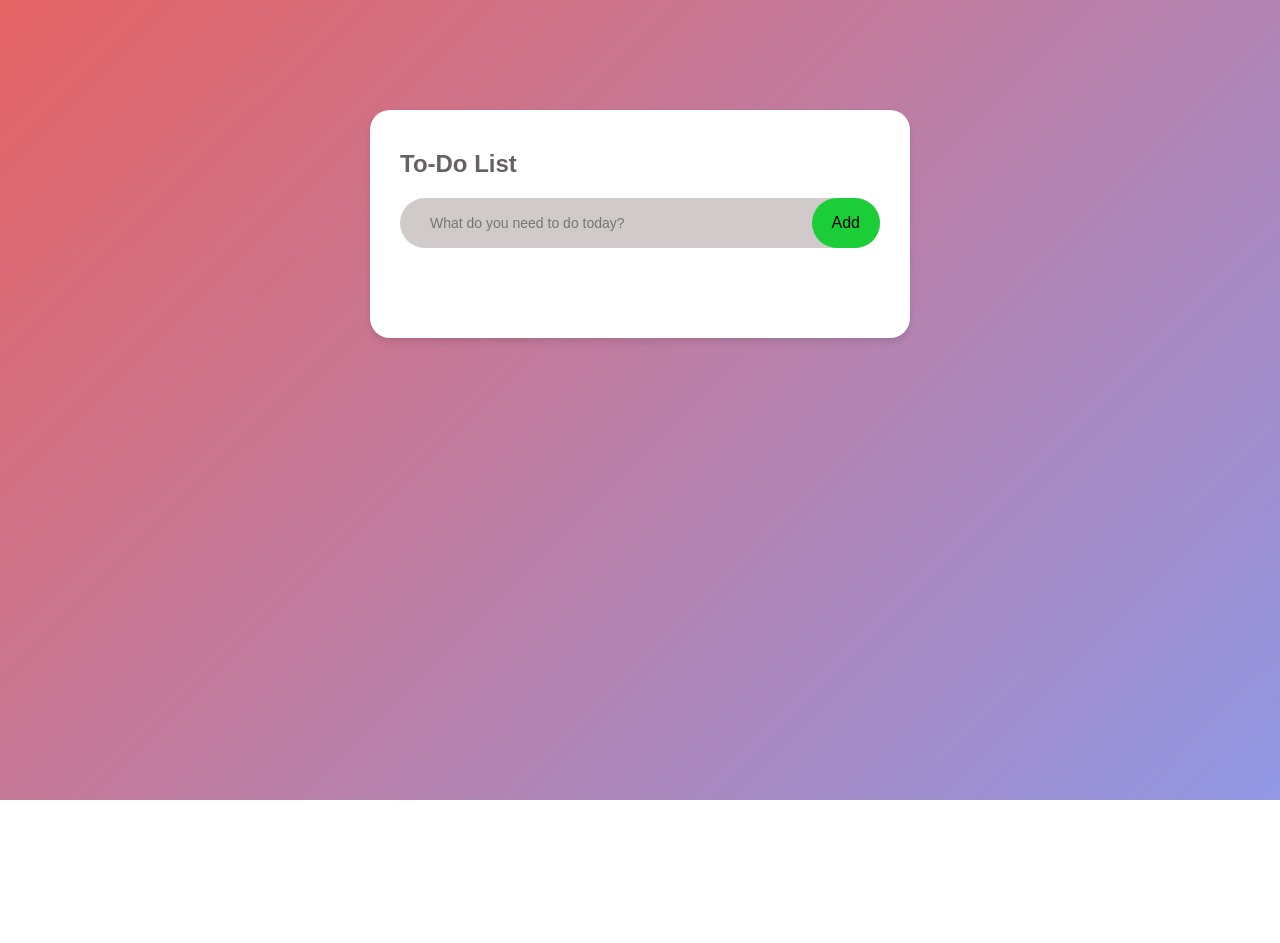
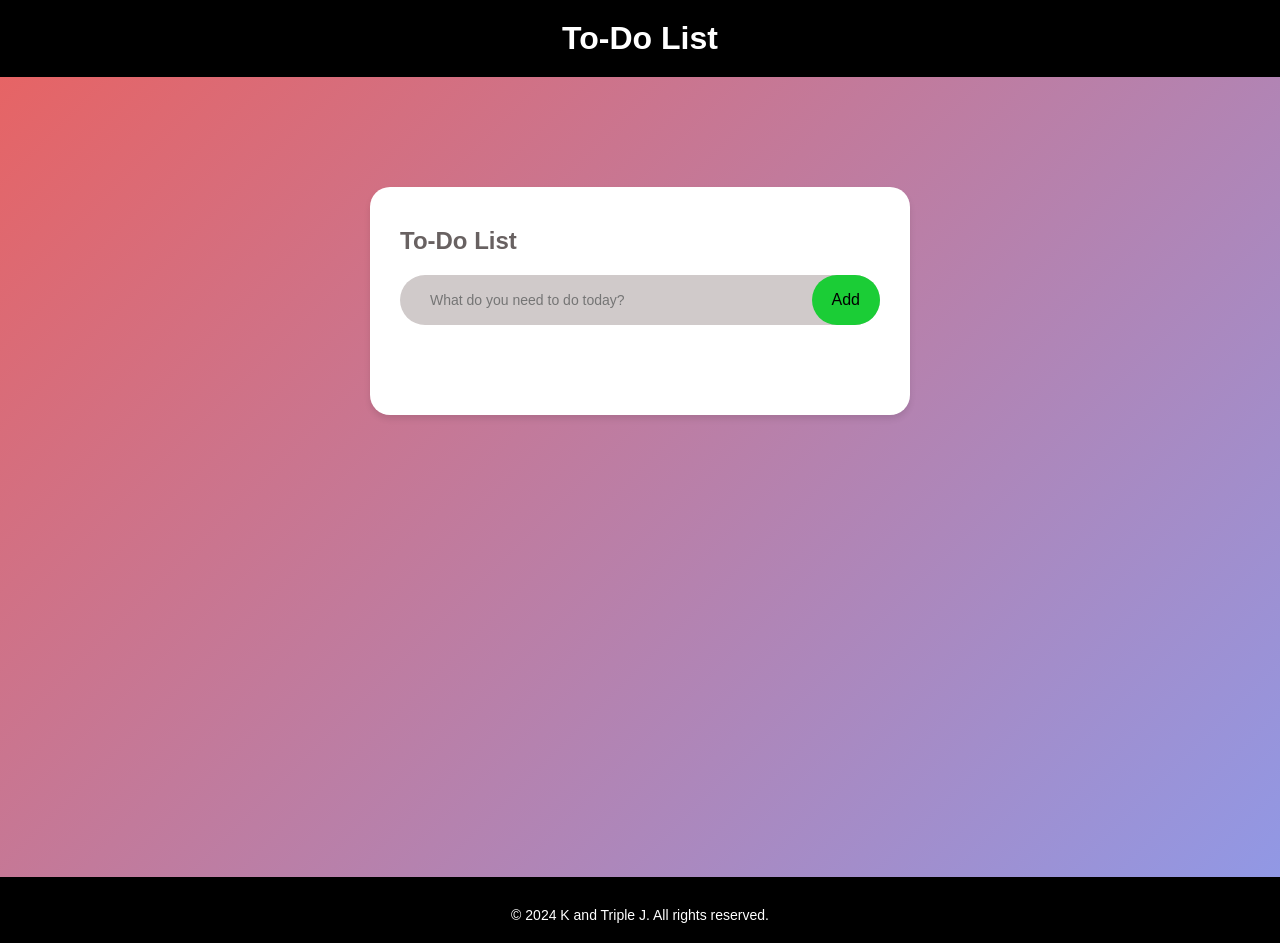
Before and after one commit to KabeendanMurugesu/KandTripleJhackathon, a plain HTML site: page index.html in a window 1280 px wide. Before the commit the page ends 800 px from the top, so only its background shows below. Drawn offline with Linux system fonts and the light colour scheme.

```diff
--- a/index.html
+++ b/index.html
@@ -3,22 +3,27 @@
 <head>
     <meta charset="UTF-8">
     <meta name="viewport" content="width=device-width, initial-scale=1.0">
-    <title>To-Do List </title>
+    <title>To-Do List</title>
+    <link rel="stylesheet" href="https://cdnjs.cloudflare.com/ajax/libs/font-awesome/6.0.0-beta3/css/all.min.css" integrity="sha512-Fo3rlrZj/k7ujTnH/PRPQbfiNj5s4G4u4dO/i6h35jIkut9XZbFtn48jSW7yIuAq7+qZQkpgCNdXpX5t9WQUzw==" crossorigin="anonymous" referrerpolicy="no-referrer" />
     <link rel="stylesheet" href="style.css">
 </head>
 <body>
+  <header class="header">
+    <h1>To-Do List</h1>
+  </header>
+  <div class="containerToDo">
+    <div class="toDoList">
+      <h2>To-Do List</h2>
+      <div class="ToDoListRow">
+        <input type="text" id="inputbox" placeholder="What do you need to do today?">
+        <button>Add</button>
+      </div>
+    </div>
+  </div>
+  <footer class="footer">
 
-    <div class = "containerToDo">
-        <div class="toDoList">
-            <h2> To-Do List</h2>
-            <div class = "ToDoListRow">
-                <input type ="text" id = "inputbox" placeholder="What do you need to do today?">
-                <button> Add </button>
-            </div>
-        </div>
-    </div>
-
-    <script src="script.js"></script>
-
+    <p>&copy; 2024 K and Triple J. All rights reserved.</p>
+  </footer>
+  <script src="script.js"></script>
 </body>
 </html>
--- a/style.css
+++ b/style.css
@@ -1,3 +1,4 @@
+
 * {
     margin: 0;
     padding: 0;
@@ -133,3 +134,34 @@ button:focus {
 .delete-btn:hover {
     background: #d35050;
 }
+
+.footer {
+    background-color: #000;
+    color: #fff;
+    padding: 20px 0;
+    text-align: center;
+  }
+
+
+  .footer p {
+    margin: 10px 0 0;
+    font-size: 14px;
+  }
+
+  .header {
+    background-color: #000;
+    color: #fff;
+    padding: 20px;
+    text-align: center;
+  }
+
+  .header h1 {
+    margin: 0;
+    font-size: 2rem;
+  }
+
+  @media (max-width: 600px) {
+    .header h1 {
+      font-size: 1.5rem;
+    }
+  }
```
Also changed, not shown: images/Wireframe.png (added), 1 other file.
